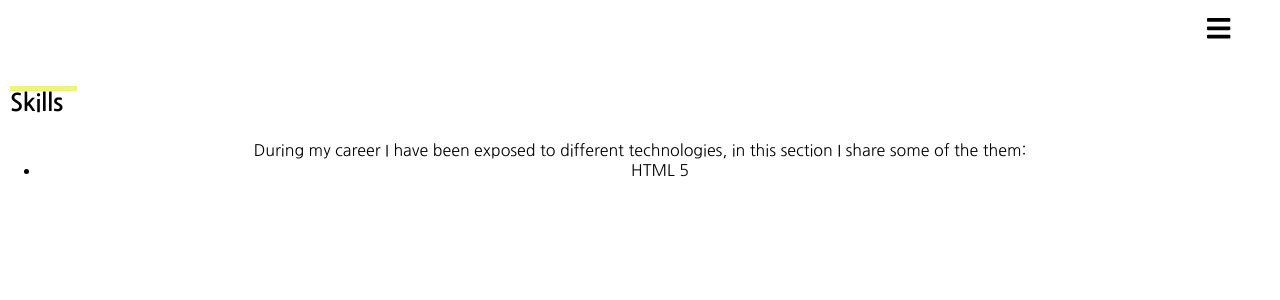
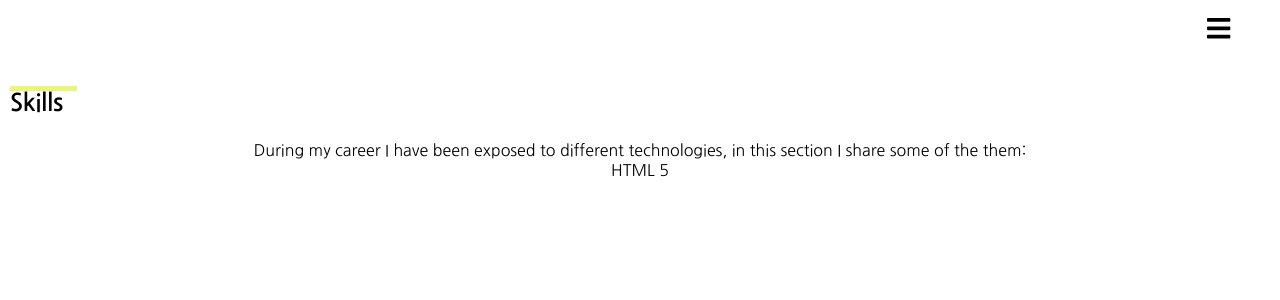
Before and after one commit to carosalazar28/Website-2021, a React (Create React App) app: page /skills in a window 1280 px wide. Shown: the top 300 px of the page. Built offline with nearby package versions, Linux system fonts and the light colour scheme.

Commit message:
add icon styled

```diff
--- /dev/null
+++ b/src/components/SkillsStyled.js
@@ -0,0 +1,6 @@
+import styled from 'styled-components';
+
+export const ContainerListSkills = styled.ul`
+  padding: 0;
+  list-style: none;
+`;
--- a/src/pages/Skills.js
+++ b/src/pages/Skills.js
@@ -1,6 +1,8 @@
 import React from 'react';
 import { FontAwesomeIcon } from '@fortawesome/react-fontawesome';
-import { ContainerSection, SectionName, } from '../components/ProjectsStyled';
+import {
+  ContainerSection, SectionName, } from '../components/ProjectsStyled';
+import { ContainerListSkills } from '../components/SkillsStyled';
 
 export function Skills() {
   return(
@@ -14,12 +16,12 @@ export function Skills() {
         </p>
       </div>
       <div>
-        <ul>
+        <ContainerListSkills>
           <li>
             <FontAwesomeIcon icon={'html5'} size="2x" />
             <span>HTML 5</span>
           </li>
-        </ul>
+        </ContainerListSkills>
       </div>
     </ContainerSection>
   );
```
